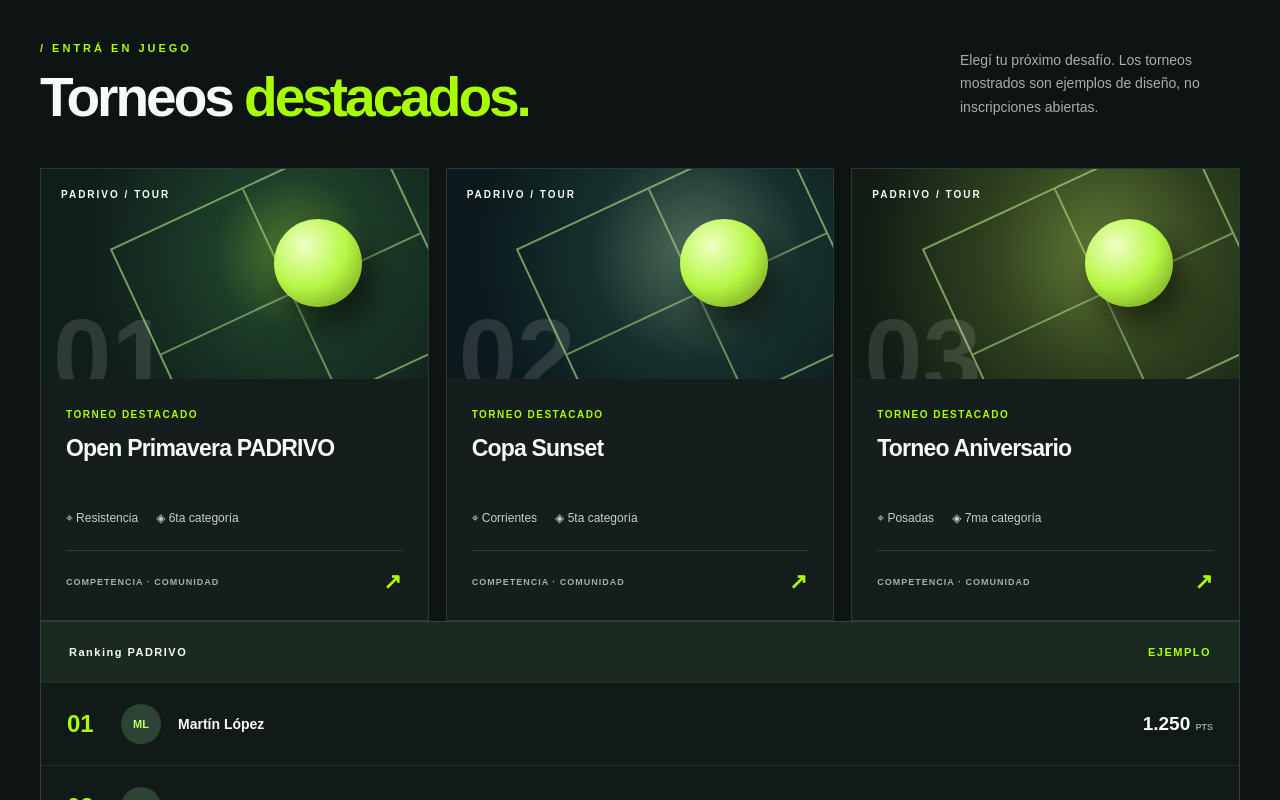
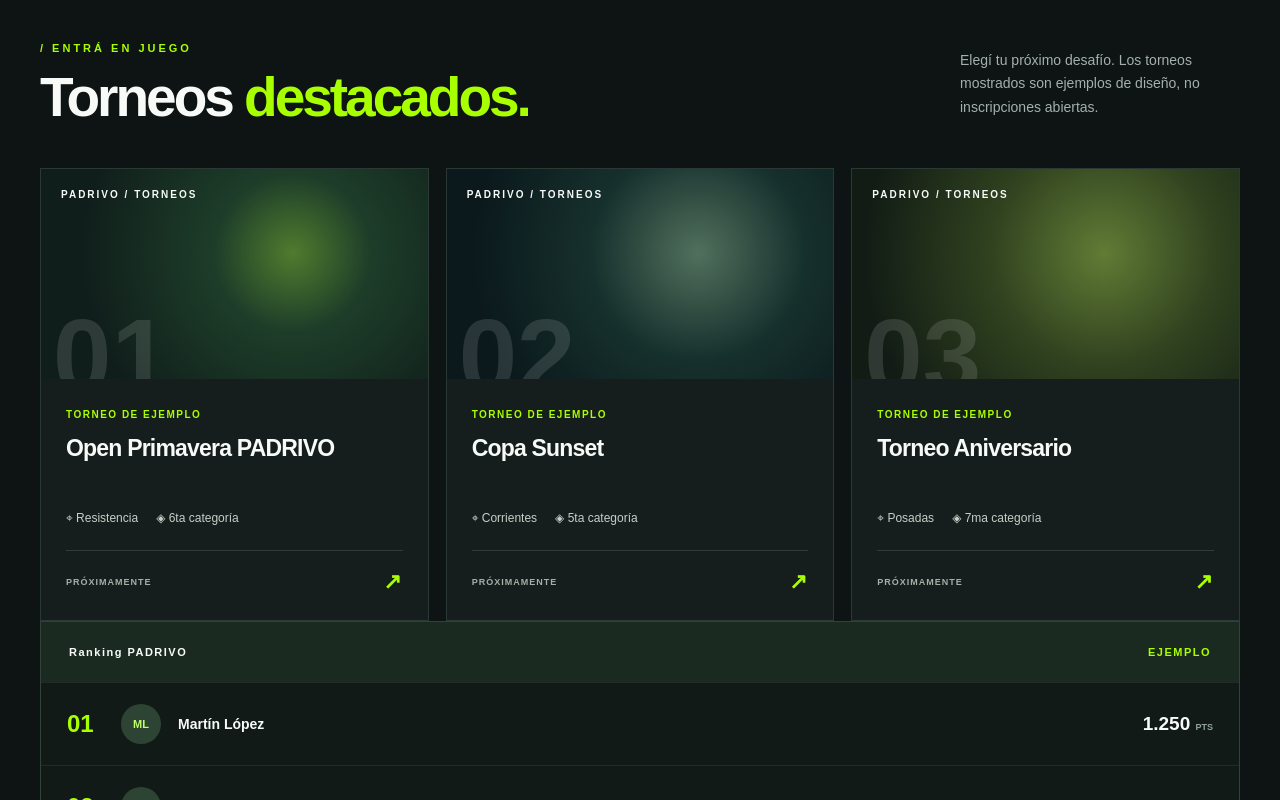
Before and after one commit to padrivopadel/padrivo-web, a Next.js app: page / in a window 1280 px wide. Shown: the part 1760-2560 px from the top of the page. Built offline with nearby package versions, Linux system fonts and the light colour scheme.

Commit message:
feat(ui-01): alinear landing con referencias visuales src/components/TournamentCard.jsx

```diff
--- a/src/components/TournamentCard.jsx
+++ b/src/components/TournamentCard.jsx
@@ -1,3 +1 @@
-export default function TournamentCard({ title, category, location, index = 0 }) {
-  return <article className="tournament-card"><div className={`tournament-art tournament-art-${index % 3}`} aria-hidden="true"><span className="tournament-art-line"></span><span className="tournament-art-circle"></span><span className="tournament-art-label">PADRIVO / TOUR</span><span className="tournament-art-index">0{index + 1}</span></div><div className="tournament-body"><span className="tournament-tag">TORNEO DESTACADO</span><h3>{title}</h3><div className="tournament-meta"><span>⌖ {location}</span><span>◈ {category}</span></div><div className="tournament-bottom"><span>COMPETENCIA · COMUNIDAD</span><span aria-hidden="true">↗</span></div></div></article>;
-}
+export default function TournamentCard({title,category,location,index=0}){return <article className="tournament-card"><div className={`tournament-art tournament-art-${index%3}`} role="img" aria-label="Imagen deportiva ilustrativa de pádel"><span className="tournament-art-label">PADRIVO / TORNEOS</span><span className="tournament-art-index">0{index+1}</span></div><div className="tournament-body"><span className="tournament-tag">TORNEO DE EJEMPLO</span><h3>{title}</h3><div className="tournament-meta"><span>⌖ {location}</span><span>◈ {category}</span></div><div className="tournament-bottom"><span>PRÓXIMAMENTE</span><span aria-hidden="true">↗</span></div></div></article>}
```
